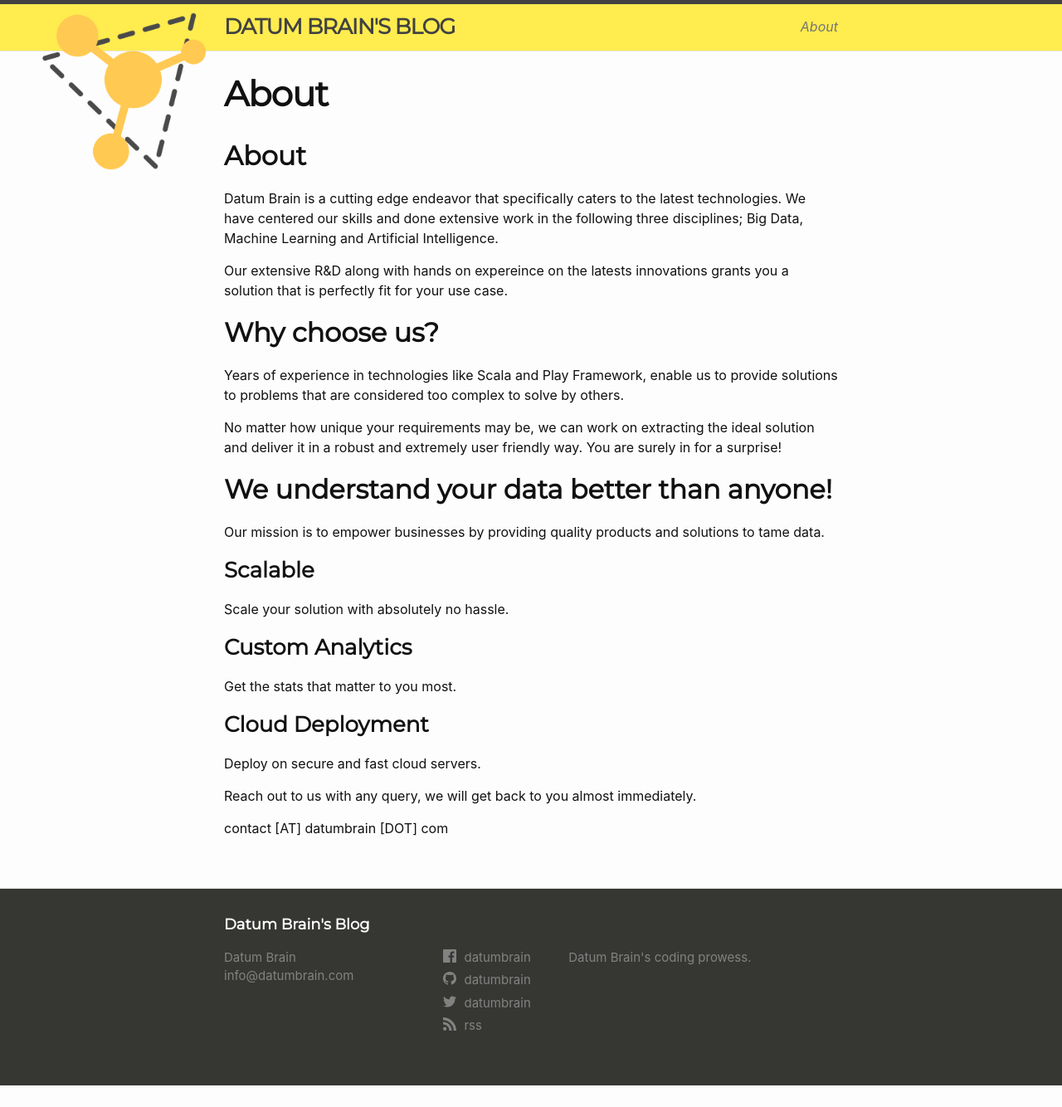
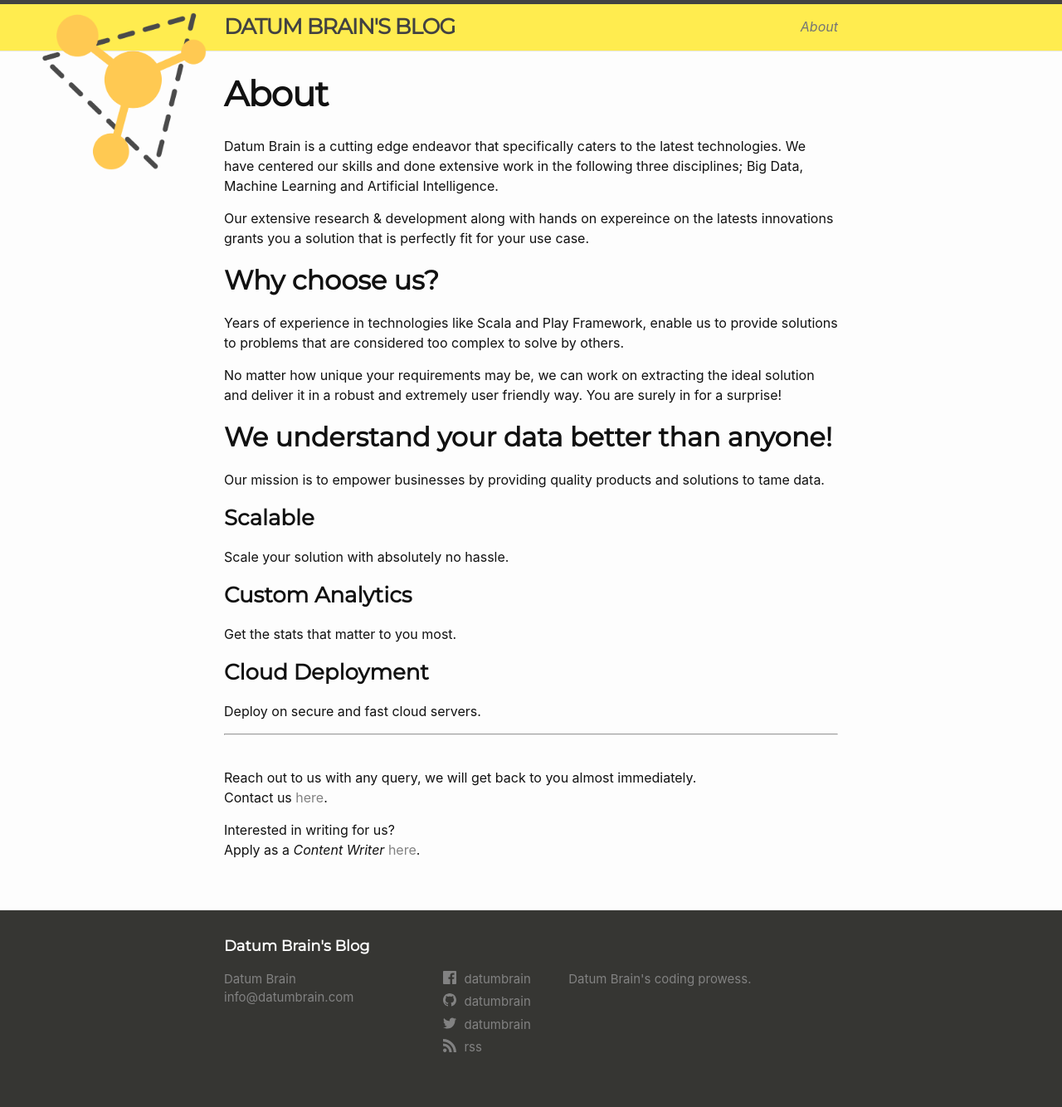
Before and after one commit to haris-75/datumbrain.github.io, a Jekyll site: the page built from about.md, in a window 1280 px wide. Shown: the whole page at 83% size. Built offline with Jekyll 4.4.1, drawn with Linux system fonts in a browser that asks for light colours; before the commit the page ends 1308 px from its top, so only the background shows below that.

Commit message:
New about page.

```diff
--- a/about.md
+++ b/about.md
@@ -4,11 +4,9 @@ title: About
 permalink: /about/
 ---
 
-## About
-
 Datum Brain is a cutting edge endeavor that specifically caters to the latest technologies. We have centered our skills and done extensive work in the following three disciplines; Big Data, Machine Learning and Artificial Intelligence.
 
-Our extensive R&D along with hands on expereince on the latests innovations grants you a solution that is perfectly fit for your use case.
+Our extensive research & development along with hands on expereince on the latests innovations grants you a solution that is perfectly fit for your use case.
 
 ## Why choose us?
 
@@ -31,6 +29,12 @@ Get the stats that matter to you most.
 ### Cloud Deployment
 Deploy on secure and fast cloud servers.
 
-Reach out to us with any query, we will get back to you almost immediately.
+________________
+<br/>
 
-contact [AT] datumbrain [DOT] com
+Reach out to us with any query, we will get back to you almost immediately.<br/>
+Contact us [here](mailto:contact@datumbrain.com).
+
+
+Interested in writing for us? <br/>
+Apply as a _Content Writer_ [here](mailto:careers@datumbrain.com).
```
